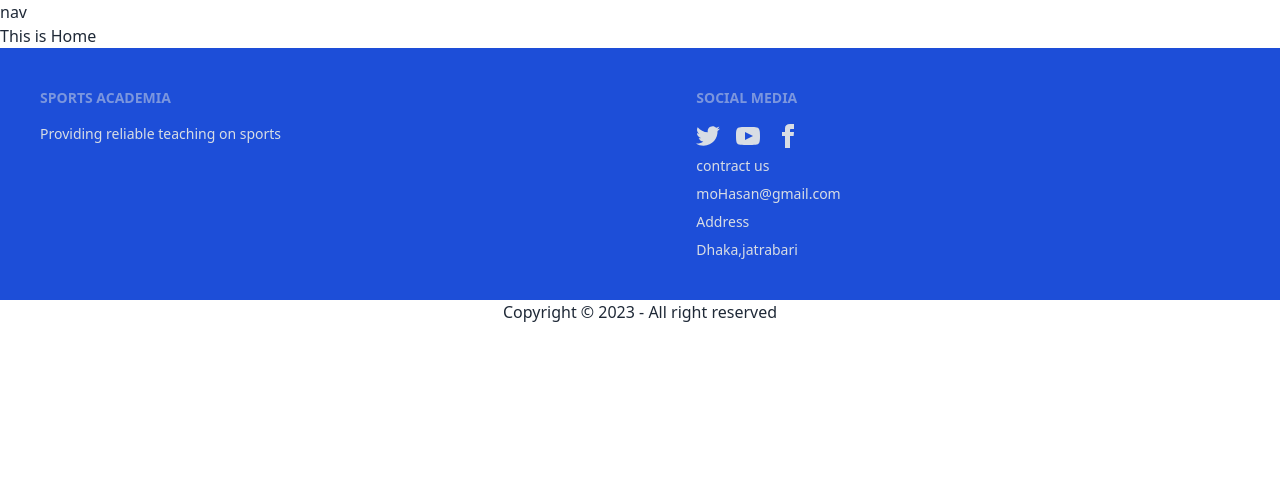
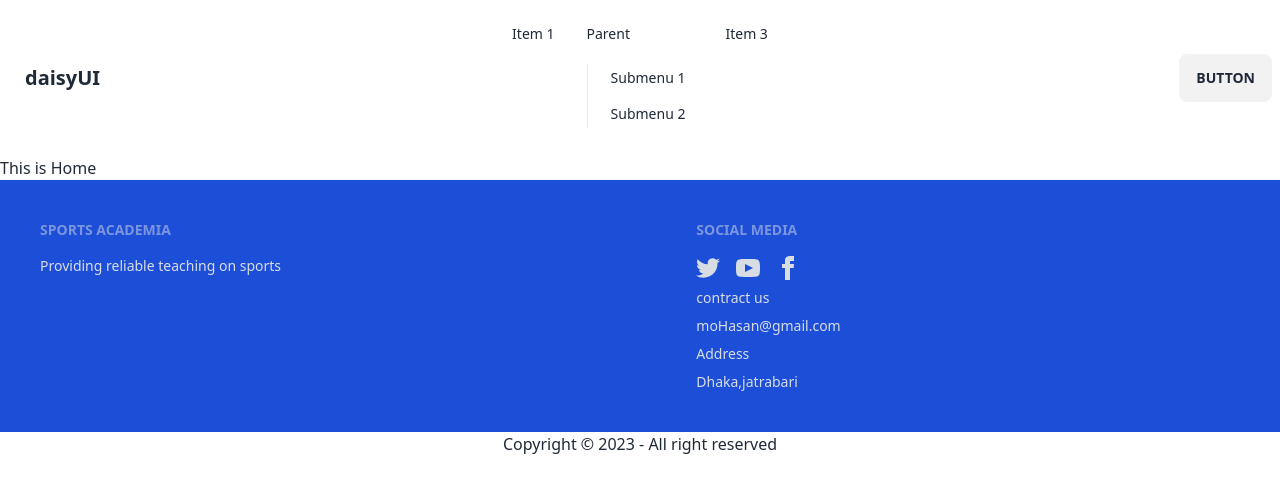
Before and after one commit to mohamim360/Learning-School-Client, a React (Vite) app: page / in a window 1280 px wide. Shown: the top 492 px of the page. Built offline with nearby package versions, Linux system fonts and the light colour scheme.

Commit message:
added navber

```diff
--- a/src/Layout/Main.jsx
+++ b/src/Layout/Main.jsx
@@ -1,6 +1,6 @@
 import { Outlet } from "react-router-dom";
 import Footer from "../Pages/Shared/Footer/Footer";
-import Navber from "../Pages/Shared/NavBer";
+
 import NavBer from "../Pages/Shared/NavBer";
 
 
--- /dev/null
+++ b/src/Pages/Home/Banner/Banner.jsx
@@ -0,0 +1,31 @@
+
+
+const Banner = () => {
+  return (
+    <AwesomeSlider>
+    <div>
+      <Fade>
+        <img src="your-image-url-1" alt="Slider Image 1" />
+        <h2>Slider 1 Title</h2>
+        <p>Slider 1 Description</p>
+      </Fade>
+    </div>
+    <div>
+      <Fade>
+        <img src="your-image-url-2" alt="Slider Image 2" />
+        <h2>Slider 2 Title</h2>
+        <p>Slider 2 Description</p>
+      </Fade>
+    </div>
+    <div>
+      <Fade>
+        <img src="your-image-url-3" alt="Slider Image 3" />
+        <h2>Slider 3 Title</h2>
+        <p>Slider 3 Description</p>
+      </Fade>
+    </div>
+  </AwesomeSlider>
+  );
+};
+
+export default Banner;
--- a/src/Pages/Shared/NavBer.jsx
+++ b/src/Pages/Shared/NavBer.jsx
@@ -1,9 +1,62 @@
-
-
 const NavBer = () => {
+  const navItems = <>
+   <li>
+                <a>Item 1</a>
+              </li>
+              <li>
+                <a>Parent</a>
+                <ul className="p-2">
+                  <li>
+                    <a>Submenu 1</a>
+                  </li>
+                  <li>
+                    <a>Submenu 2</a>
+                  </li>
+                </ul>
+              </li>
+              <li>
+                <a>Item 3</a>
+              </li>
+  </>
   return (
     <div>
-      nav
+      <div className="navbar bg-base-100">
+        <div className="navbar-start">
+          <div className="dropdown">
+            <label tabIndex={0} className="btn btn-ghost lg:hidden">
+              <svg
+                xmlns="http://www.w3.org/2000/svg"
+                className="h-5 w-5"
+                fill="none"
+                viewBox="0 0 24 24"
+                stroke="currentColor"
+              >
+                <path
+                  strokeLinecap="round"
+                  strokeLinejoin="round"
+                  strokeWidth="2"
+                  d="M4 6h16M4 12h8m-8 6h16"
+                />
+              </svg>
+            </label>
+            <ul
+              tabIndex={0}
+              className="menu menu-sm dropdown-content mt-3 p-2 shadow bg-base-100 rounded-box w-52"
+            >
+             {navItems}
+            </ul>
+          </div>
+          <a className="btn btn-ghost normal-case text-xl">daisyUI</a>
+        </div>
+        <div className="navbar-center hidden lg:flex">
+          <ul className="menu menu-horizontal px-1">
+           {navItems}
+          </ul>
+        </div>
+        <div className="navbar-end">
+          <a className="btn">Button</a>
+        </div>
+      </div>
     </div>
   );
 };
```
